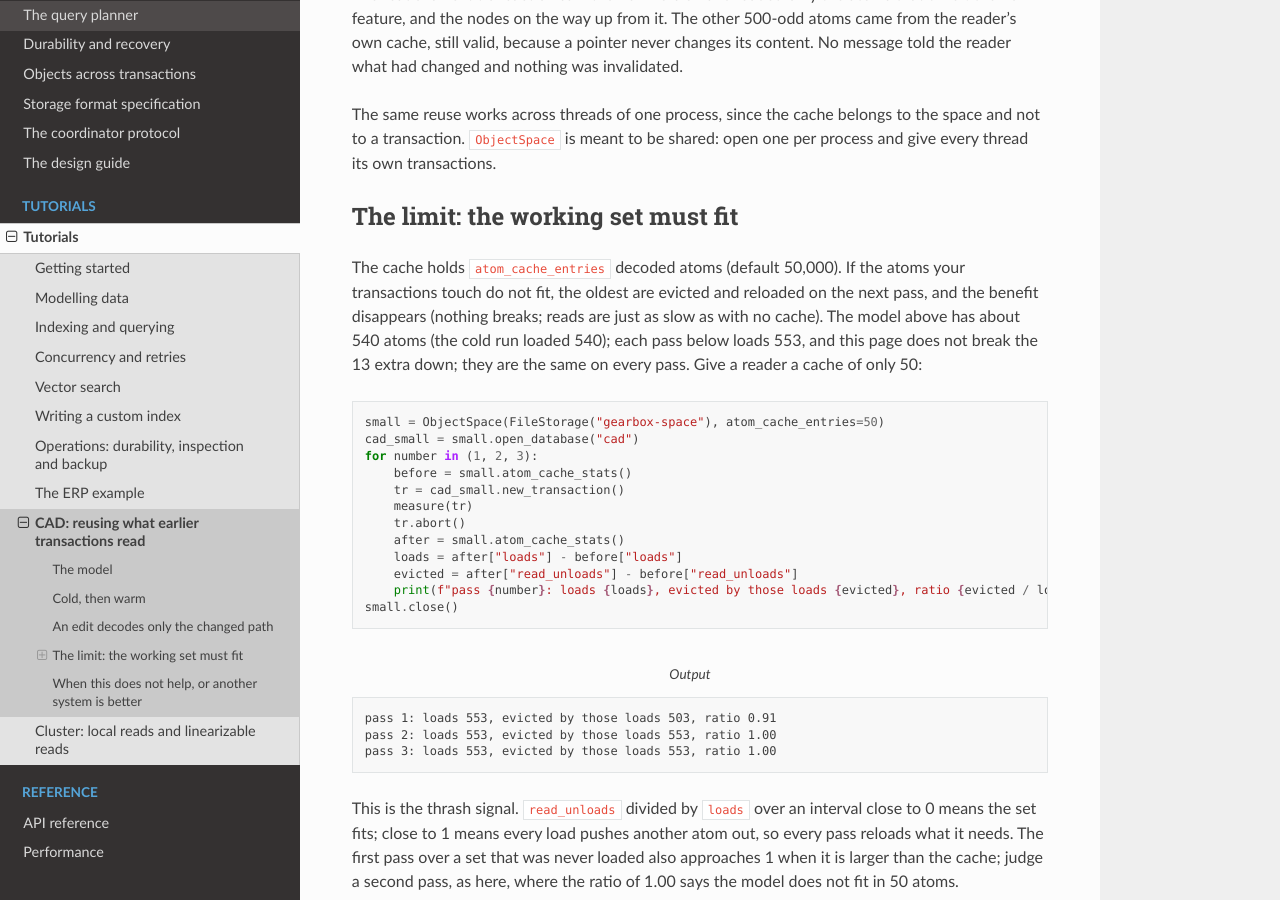
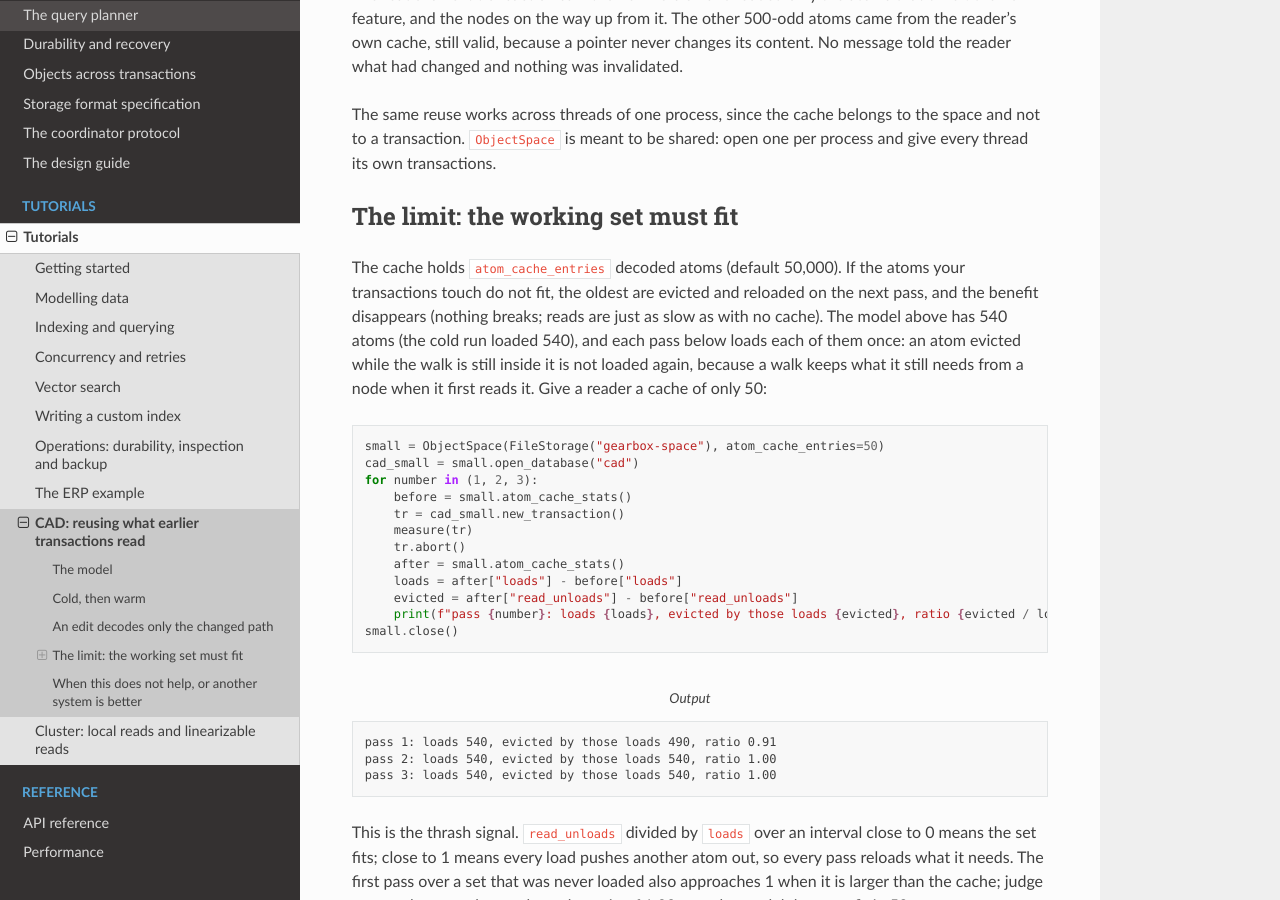
Before and after one commit to gamarino/ProtoDB, a Sphinx documentation site: the page built from docs/source/tutorials/cad.rst, in a window 1280 px wide and 900 px high, scrolled down 2728 px. Built offline with Sphinx 7.4.7 and the Read the Docs theme 3.1.0, drawn with Linux system fonts in a browser that asks for light colours.

Commit message:
Docs: tutorial outputs and CHANGELOG after R128 (R138)
cad.rst: each small-cache pass loads the 540 atoms once. modelling-data.rst:
validation errors name the field. CHANGELOG: IVF-Flat centroids of indexes
built before 012db7f change at their next retrain; deep version chains save
(the RecursionError limitation is removed).

Co-Authored-By: Claude Opus 5.5 <noreply@anthropic.com>

```diff
--- a/docs/source/tutorials/cad.rst
+++ b/docs/source/tutorials/cad.rst
@@ -147,9 +147,9 @@ The limit: the working set must fit
 
 The cache holds ``atom_cache_entries`` decoded atoms (default 50,000). If the atoms your transactions touch
 do not fit, the oldest are evicted and reloaded on the next pass, and the benefit disappears (nothing breaks;
-reads are just as slow as with no cache). The model above has about 540 atoms (the cold run loaded 540); each pass below loads 553, and this page does not
-break the 13 extra down; they are the same on every pass. Give a reader a cache
-of only 50:
+reads are just as slow as with no cache). The model above has 540 atoms (the cold run loaded 540), and each pass below loads each of them once:
+an atom evicted while the walk is still inside it is not loaded again, because a walk keeps what it
+still needs from a node when it first reads it. Give a reader a cache of only 50:
 
 .. code-block:: python
 
@@ -169,9 +169,9 @@ of only 50:
 .. code-block:: text
    :caption: Output
 
-   pass 1: loads 553, evicted by those loads 503, ratio 0.91
-   pass 2: loads 553, evicted by those loads 553, ratio 1.00
-   pass 3: loads 553, evicted by those loads 553, ratio 1.00
+   pass 1: loads 540, evicted by those loads 490, ratio 0.91
+   pass 2: loads 540, evicted by those loads 540, ratio 1.00
+   pass 3: loads 540, evicted by those loads 540, ratio 1.00
 
 This is the thrash signal. ``read_unloads`` divided by ``loads`` over an interval close to 0 means the set
 fits; close to 1 means every load pushes another atom out, so every pass reloads what it needs. The first
--- a/docs/source/tutorials/modelling-data.rst
+++ b/docs/source/tutorials/modelling-data.rst
@@ -40,8 +40,8 @@ records and collections. Anything else is refused when you build the record, not
 .. code-block:: text
    :caption: Output
 
-   refused: Unsupported value type: function
-   refused: Unsupported value type: set
+   refused: Field 'callback' of proto_db.core.dbobject.DBObject: Unsupported value type: function
+   refused: Field 'tags' of proto_db.core.dbobject.DBObject: Unsupported value type: set
    A-1 ['gift', 'express']
    a stored list is frozen: ProtoValidationError
 
```
Also changed, not shown: CHANGELOG.md (+8 -2 lines).
